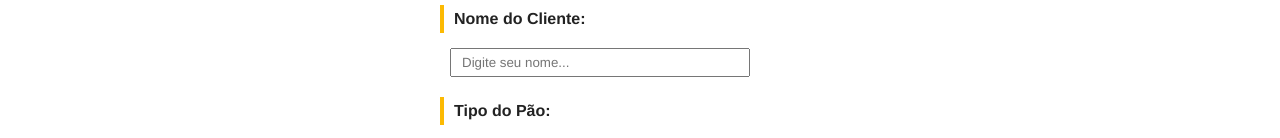
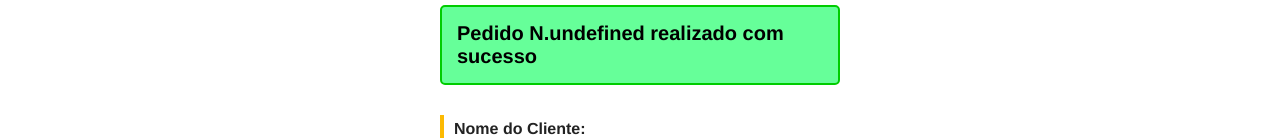
Before and after one commit to LukaasMachado143/make_your_burger, a Vue app: page / in a window 1280 px wide. Both pictures are taken after typing "Sample" into the empty fields and a click on the input "Fazer Pedido". Shown: the part 641-779 px from the top of the page. Built offline with nearby package versions, Linux system fonts and the light colour scheme; no server answers; data requests are answered from the project's data file.

Commit message:
Componente de mensagem criado

```diff
--- a/db/db.json
+++ b/db/db.json
@@ -77,38 +77,5 @@
       "type": "Finalizado"
     }
   ],
-  "burgers": [
-    {
-      "name": "Lucas Fernando",
-      "bread": "3 Queijos",
-      "meat": "Maminha",
-      "optionalItems": [
-        "Bacon",
-        "Cheddar",
-        "Tomate"
-      ],
-      "status": "Solicitado",
-      "id": 1
-    },
-    {
-      "name": "Lucas Fernando",
-      "bread": "Parmesão e Orégano",
-      "meat": "Veggie burger",
-      "optionalItems": [
-        "Bacon"
-      ],
-      "status": "Solicitado",
-      "id": 2
-    },
-    {
-      "name": "Lucas Fernando",
-      "bread": "Italiano Branco",
-      "meat": "Alcatra",
-      "optionalItems": [
-        "Salame"
-      ],
-      "status": "Solicitado",
-      "id": 3
-    }
-  ]
+  "burgers": []
 }
--- /dev/null
+++ b/src/components/MessageComponent.vue
@@ -0,0 +1,28 @@
+<template>
+  <div class="message-container">
+    <p>{{messageText}}</p>
+  </div>
+</template>
+
+<script>
+    export default {
+        name: 'MessageComponent',
+        props:{
+          messageText: String
+        }
+    }
+</script>
+
+<style scoped>
+  .message-container{
+    background-color: #66FF99;
+    border: 2px solid #00CC00;
+    border-radius: 5px;
+    padding: 15px;
+    max-width: 400px;
+    margin: 30px auto;
+    font-weight: bold;
+    font-size: 20px;
+  }
+
+</style>
--- a/src/views/HomeView/components/BurgerForm.vue
+++ b/src/views/HomeView/components/BurgerForm.vue
@@ -1,5 +1,6 @@
 <template>
   <div>
+    <MessageComponent :messageText="msg" v-show="msg"/>
     <form id="burger-form"  @submit="insertBurger">
       <div class="input-container">
         <label for="nameClient">Nome do Cliente:</label>
@@ -38,73 +39,66 @@
 </template>
 
 <script>
+import MessageComponent from '../../../components/MessageComponent.vue';
+
     export default {
-        name: 'BurgerForm',
-        data(){
-          return{
-            breadTypesData:null,
+    name: "BurgerForm",
+    data() {
+        return {
+            breadTypesData: null,
             meatTypesData: null,
-            optionalItemsData:null,
+            optionalItemsData: null,
             nameClient: null,
             breadType: null,
             meatType: null,
             optionalItems: [],
             msg: null
-          }
+        };
     },
-        methods:{
-          async getIngredients(){
-            const request = await fetch('http://localhost:3000/ingredients')
+    methods: {
+        async getIngredients() {
+            const request = await fetch("http://localhost:3000/ingredients");
             const requestData = await request.json();
             this.breadTypesData = requestData.breadTypes;
             this.meatTypesData = requestData.meatTypes;
             this.optionalItemsData = requestData.optionalItems;
         },
-
-          async insertBurger(e){
+        async insertBurger(e) {
             //prevent default events
             e.preventDefault();
-
             //creating body post
-            const burgerData= {
+            const burgerData = {
                 name: this.nameClient,
                 bread: this.breadType,
                 meat: this.meatType,
                 optionalItems: Array.from(this.optionalItems),
                 status: "Solicitado"
-            }
-
+            };
             //transforming body in json Object
             const burgerJson = JSON.stringify(burgerData);
-
             //Send request to insert json Object
-            const postRequest = await fetch('http://localhost:3000/burgers',{
+            const postRequest = await fetch("http://localhost:3000/burgers", {
                 method: "POST",
-              headers: { "Content-Type": "application/json"},
+                headers: { "Content-Type": "application/json" },
                 body: burgerJson
-
             });
-
             //Return of insert
             const serverAnswer = await postRequest.json();
-            console.log(serverAnswer)
-
+            console.log(serverAnswer);
             //send message for user
-
-
+            this.msg = `Pedido N.${serverAnswer.id} realizado com sucesso`;
+            setTimeout(() => this.msg = "",3000);
             //clearning form
             this.nameClient = "";
             this.breadType = "";
             this.meatType = "";
             this.optionalItems = [];
-
         }
-
     },
     mounted() {
         this.getIngredients();
     },
-
+    components: { MessageComponent }
 }
 </script>
 
```
Lines whose indentation alone changed are shown as unchanged.
